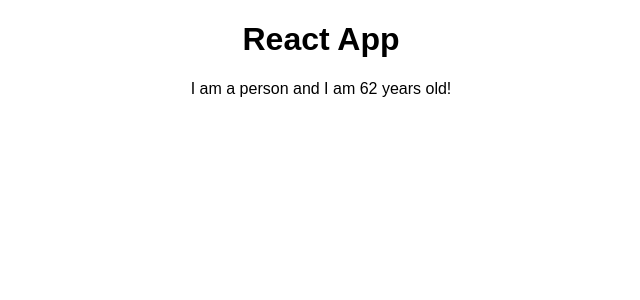
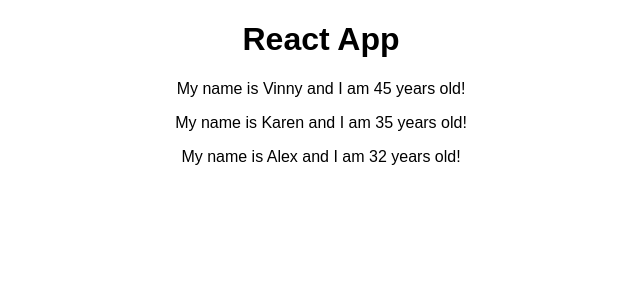
Before and after one commit to rivermanvr/react-16-rampup, a React (Create React App) app: page / in a window 1280 px wide. Shown: the top 300 px of the page, without its empty margins (319-959 px from the left). Built offline with nearby package versions, Linux system fonts and the light colour scheme.

Commit message:
passing props

```diff
--- a/src/App.js
+++ b/src/App.js
@@ -7,7 +7,9 @@ class App extends Component {
     return (
       <div className="App">
         <h1>React App</h1>
-        <Person />
+        <Person name = "Vinny" age = "45" />
+        <Person name = "Karen" age = "35" />
+        <Person name = "Alex" age = "32">Where does this go?</Person>
       </div>
     );
   }
--- a/src/Person/Person.js
+++ b/src/Person/Person.js
@@ -1,7 +1,7 @@
 import React from 'react';
 
-const person = () => {
-  return <p>I am a person and I am { Math.floor(Math.random() * 70) + 1 } years old!</p>
+const person = ({ name, age }) => {
+  return <p>My name is { name } and I am { age } years old!</p>
 }
 
 export default person;
```
